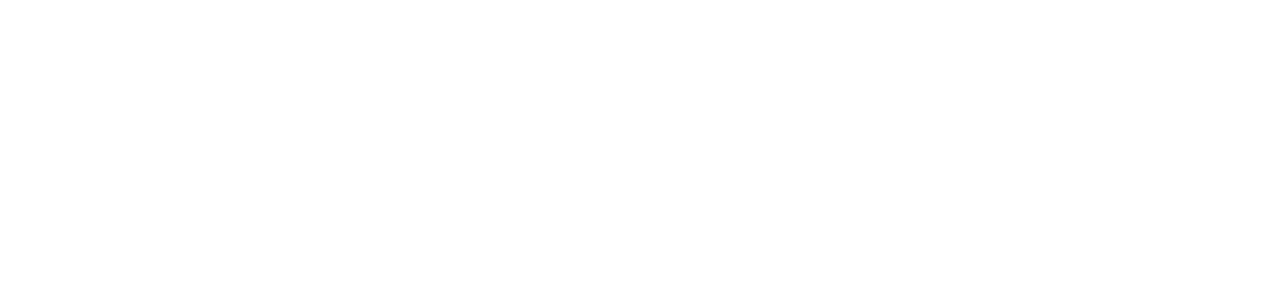
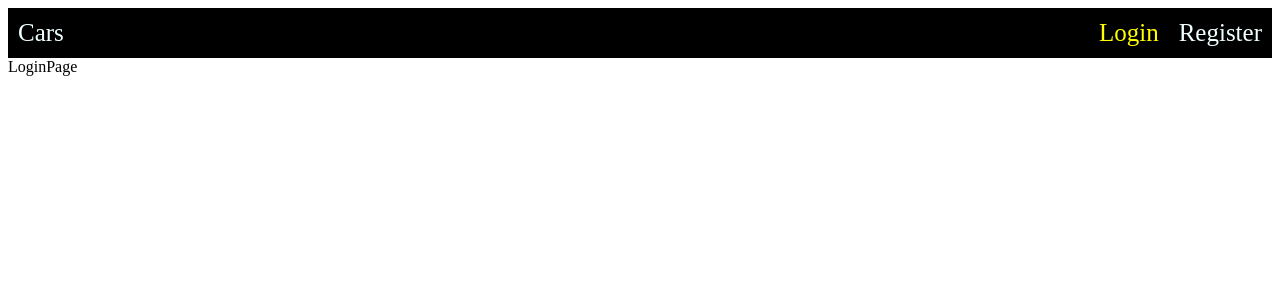
Before and after one commit to Vani4ka89/apr-2023-React, a React (Create React App) app: page /login in a window 1280 px wide. Before the commit this address had no page. Shown: the top 300 px of the page. Built offline with nearby package versions, Linux system fonts and the light colour scheme.

Commit message:
lesson8-ts

```diff
--- a/src/App.tsx
+++ b/src/App.tsx
@@ -2,13 +2,15 @@ import React from 'react';
 import {Navigate, Route, Routes} from "react-router-dom";
 
 import {MainLayout} from "./layouts";
-import {CarPage} from "./pages";
+import {CarPage, LoginPage, RegisterPage} from "./pages";
 
 const App = () => {
     return (
         <Routes>
             <Route path={'/'} element={<MainLayout/>}>
-                <Route index element={<Navigate to={'cars'}/>}/>
+                <Route index element={<Navigate to={'login'}/>}/>
+                <Route path={'login'} element={<LoginPage/>}/>
+                <Route path={'register'} element={<RegisterPage/>}/>
                 <Route path={'cars'} element={<CarPage/>}/>
             </Route>
         </Routes>
--- a/src/components/Header/Header.module.css
+++ b/src/components/Header/Header.module.css
@@ -1,12 +1,13 @@
 .Header {
     display: flex;
-    justify-content: center;
+    justify-content: space-between;
     align-items: center;
     height: 50px;
     background-color: black;
 }
 
 .Header a {
+    padding: 5px 10px;
     text-decoration: none;
     font-size: 25px;
     color: azure;
--- a/src/components/Header/Header.tsx
+++ b/src/components/Header/Header.tsx
@@ -8,6 +8,10 @@ const Header: FC = () => {
     return (
         <div className={css.Header}>
             <NavLink to={'cars'}>Cars</NavLink>
+            <div>
+                <NavLink to={'login'}>Login</NavLink>
+                <NavLink to={'register'}>Register</NavLink>
+            </div>
         </div>
     );
 };
--- a/src/pages/CarPage.tsx
+++ b/src/pages/CarPage/CarPage.tsx
@@ -1,6 +1,6 @@
 import React, {FC} from 'react';
 
-import {CarForm, Cars} from "../components";
+import {CarForm, Cars} from "../../components";
 import css from './CarPage.module.css'
 
 const CarPage: FC = () => {
--- /dev/null
+++ b/src/pages/LoginPage/LoginPage.tsx
@@ -0,0 +1,11 @@
+import React, {FC} from 'react';
+
+const LoginPage: FC = () => {
+    return (
+        <div>
+            LoginPage
+        </div>
+    );
+};
+
+export {LoginPage};
--- /dev/null
+++ b/src/pages/RegisterPage/RegisterPage.tsx
@@ -0,0 +1,11 @@
+import React, {FC} from 'react';
+
+const RegisterPage: FC = () => {
+    return (
+        <div>
+            RegisterPage
+        </div>
+    );
+};
+
+export {RegisterPage};
--- a/src/pages/index.ts
+++ b/src/pages/index.ts
@@ -1,2 +1,4 @@
-export * from './CarPage';
-export * from './CarPage.module.css';
+export * from './CarPage/CarPage';
+export * from './CarPage/CarPage.module.css';
+export * from './RegisterPage/RegisterPage';
+export * from './LoginPage/LoginPage';
```
Also changed, not shown: src/services/car.service.ts (+17 -8 lines), src/pages/CarPage/CarPage.module.css (renamed from src/pages/CarPage.module.css).
